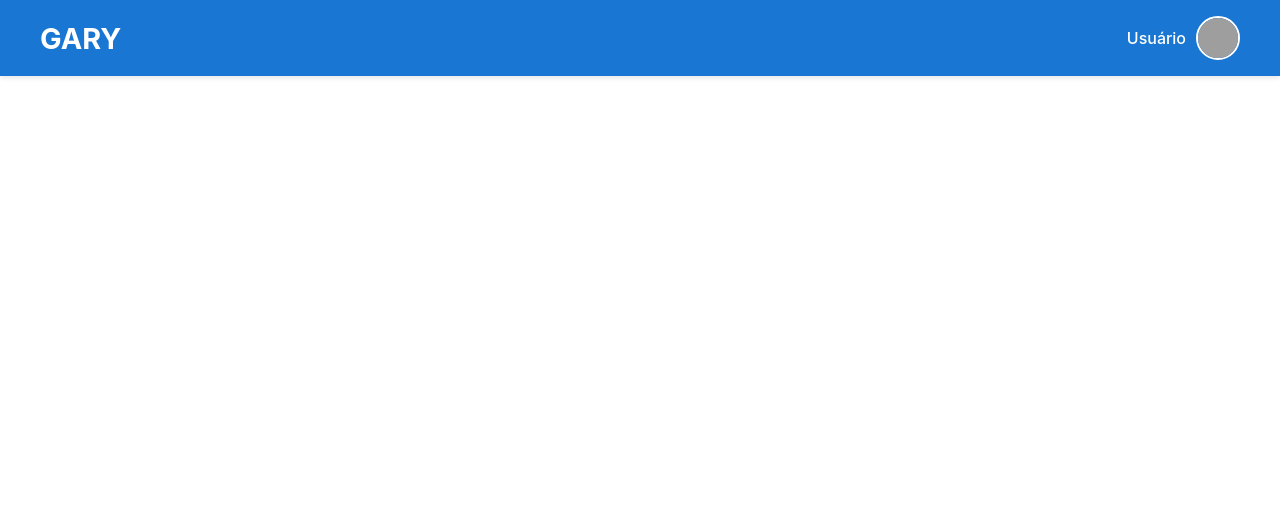
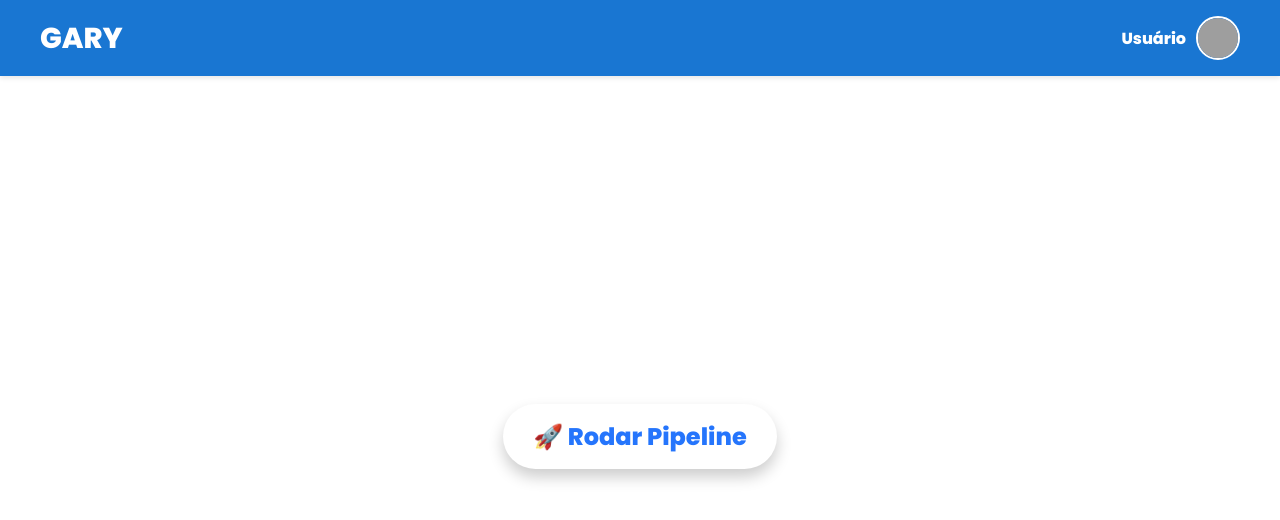
Before and after one commit to DouglasReis07/Sistema-Monitoramento, a React (Create React App) app in the folder projeto/: page /dashboard in a window 1280 px wide. Shown: the top 520 px of the page. Built offline with nearby package versions, Linux system fonts and the light colour scheme; grey boxes are pictures that could not be loaded.

Commit message:
new font, new button

```diff
--- a/projeto/public/index.html
+++ b/projeto/public/index.html
@@ -5,6 +5,7 @@
     <link rel="icon" href="%PUBLIC_URL%/favicon.ico" />
     <meta name="viewport" content="width=device-width, initial-scale=1" />
     <meta name="theme-color" content="#000000" />
+    <link href="https://fonts.googleapis.com/css2?family=Poppins:wght@800&display=swap" rel="stylesheet">
     <meta
       name="description"
       content="Web site created using create-react-app"
--- a/projeto/src/App.css
+++ b/projeto/src/App.css
@@ -0,0 +1,3 @@
+body {
+    font-family: 'Poppins', sans-serif;
+  }
--- a/projeto/src/components/Dashboard.css
+++ b/projeto/src/components/Dashboard.css
@@ -2,6 +2,7 @@
     display: flex;
     flex-direction: column;
     min-height: 100vh;
+    font-family: 'Poppins', sans-serif;
   }
 
   .dashboard-header {
@@ -105,6 +106,7 @@
 
   .settings-button {
     color: #1976d2;
+
   }
 
   .settings-button:hover {
@@ -171,3 +173,41 @@
   .settings-button:hover {
     background: #1565c0;
   }
+
+  /* Centralizar o botão na tela */
+.pipeline-container {
+  display: flex;
+  justify-content: center;
+  align-items: center;
+  height: calc(100vh - 80px); /* Ajusta para considerar o header */
+}
+
+/* Estilo do botão */
+.pipeline-button {
+  background-color: #ffffff;
+  color: #2575fc;
+  font-size: 1.5rem;
+  font-weight: bold;
+  padding: 15px 30px;
+  border: none;
+  border-radius: 50px;
+  box-shadow: 0 8px 15px rgba(0, 0, 0, 0.2);
+  cursor: pointer;
+  transition: all 0.3s ease;
+  display: flex;
+  align-items: center;
+  gap: 10px;
+  font-family: 'Poppins', sans-serif;
+}
+
+.pipeline-button:hover {
+  background-color: #2575fc;
+  color: #ffffff;
+  transform: translateY(-5px);
+  box-shadow: 0 12px 20px rgba(0, 0, 0, 0.3);
+}
+
+.pipeline-button:active {
+  transform: translateY(0);
+  box-shadow: 0 8px 15px rgba(0, 0, 0, 0.2);
+}
--- a/projeto/src/components/Dashboard.jsx
+++ b/projeto/src/components/Dashboard.jsx
@@ -30,21 +30,19 @@ const Dashboard = () => {
   const userPhoto = 'https://media.licdn.com/dms/image/v2/D4D0BAQHpJGnF5-GZZA/company-logo_200_200/company-logo_200_200/0/1667321694116/loovibrasil_logo?e=2147483647&v=beta&t=avAmwjkQlBYBy8GvwWQb2wVaT-4i8rLgn26_bpmOLa0';
 
   const handleLogout = () => {
-    // 1. Limpa os dados do usuário
     localStorage.removeItem('user');
-
-    // 2. Redireciona para a tela de login
-    navigate('/login', {
-      replace: true // Impede voltar com o botão "voltar"
-    });
-
-    // 3. (Opcional) Força recarregamento para limpar estados
+    navigate('/login', { replace: true });
     window.location.reload();
   };
 
   const handleSettings = () => {
     navigate('/settings');
     setShowUserMenu(false);
+  };
+
+  const handleRunPipeline = () => {
+    alert('Pipeline iniciado!');
+    // Aqui você pode adicionar a lógica para rodar o pipeline
   };
 
   return (
@@ -99,6 +97,12 @@ const Dashboard = () => {
         </div>
       </header>
 
+      {/* Botão centralizado para rodar o pipeline */}
+      <div className="pipeline-container">
+        <button className="pipeline-button" onClick={handleRunPipeline}>
+          🚀 Rodar Pipeline
+        </button>
+      </div>
     </div>
   );
 };
```
Also changed, not shown: package.json (+7 -0 lines), 1 other file (tests, documents, lock files or other folders).
